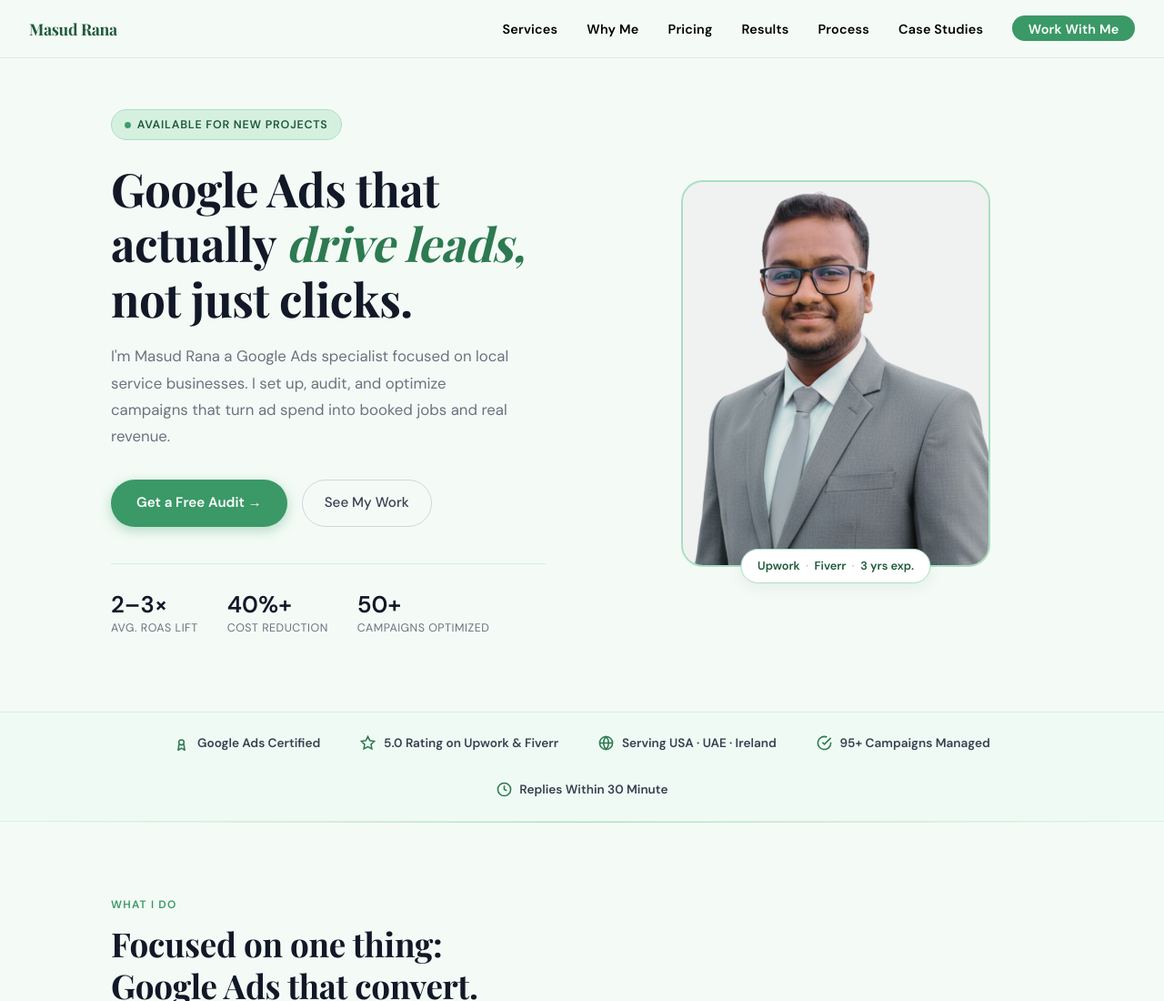
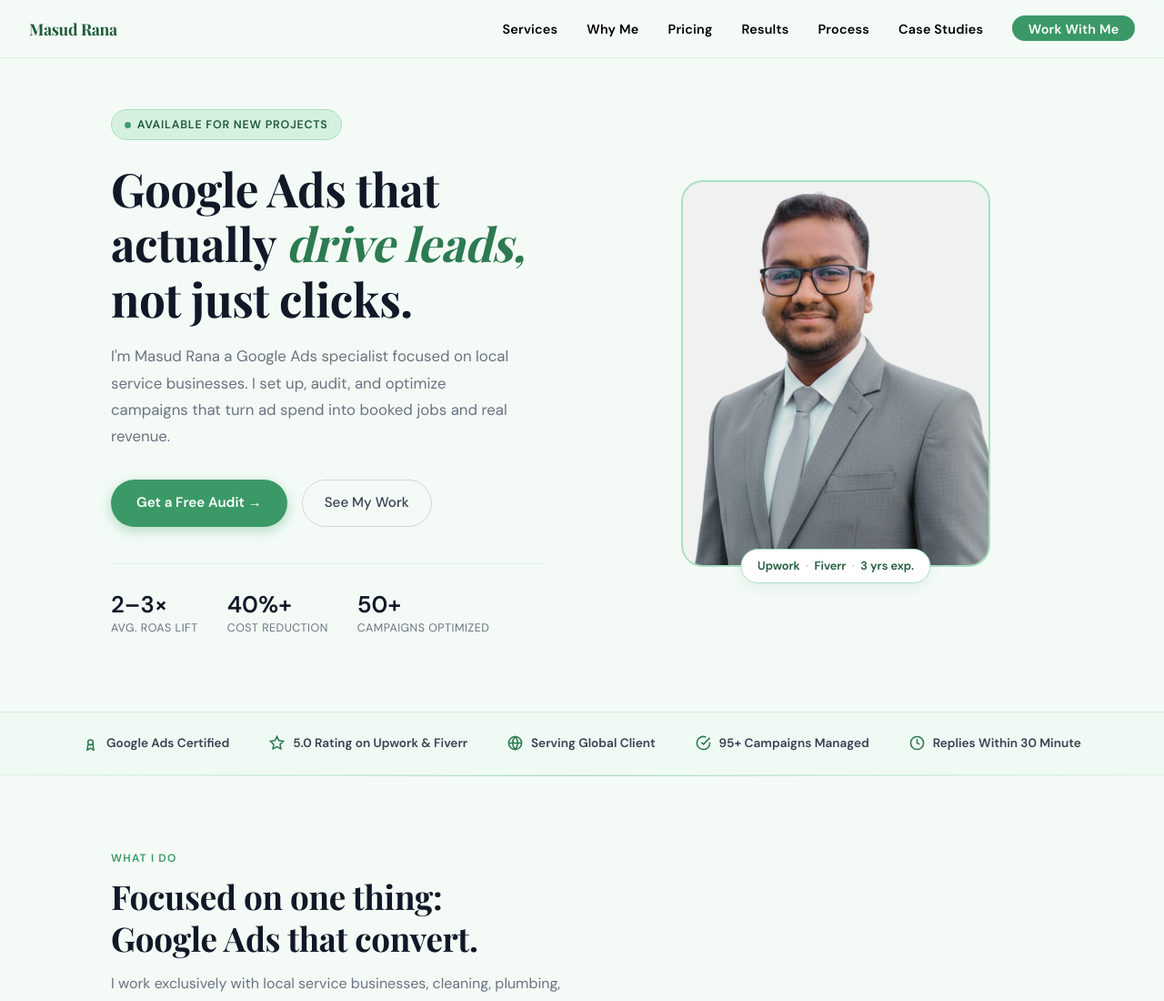
Before and after one commit to marketermasud/ppcadsmymasud, a plain HTML site: page index.html in a window 1280 px wide. Shown: the top 1100 px of the page at 91% size. Drawn offline with nearby package versions, Linux system fonts and the light colour scheme.

Commit message:
Update index.html

```diff
--- a/index.html
+++ b/index.html
@@ -1310,7 +1310,7 @@ height="0" width="0" style="display:none;visibility:hidden"></iframe></noscript>
     </div>
     <div class="trust-item">
       <svg width="17" height="17" viewBox="0 0 24 24" fill="none" stroke="currentColor" stroke-width="2.2"><circle cx="12" cy="12" r="10"/><line x1="2" y1="12" x2="22" y2="12"/><path d="M12 2a15.3 15.3 0 0 1 4 10 15.3 15.3 0 0 1-4 10 15.3 15.3 0 0 1-4-10 15.3 15.3 0 0 1 4-10z"/></svg>
-      Serving USA · UAE · Ireland
+      Serving Global Client
     </div>
     <div class="trust-item">
       <svg width="17" height="17" viewBox="0 0 24 24" fill="none" stroke="currentColor" stroke-width="2.2"><path d="M22 11.08V12a10 10 0 1 1-5.93-9.14"/><polyline points="22 4 12 14.01 9 11.01"/></svg>
```
